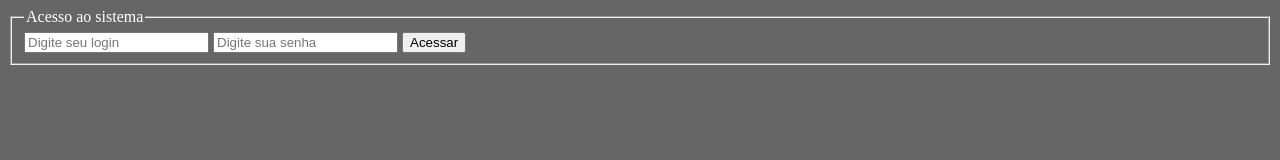
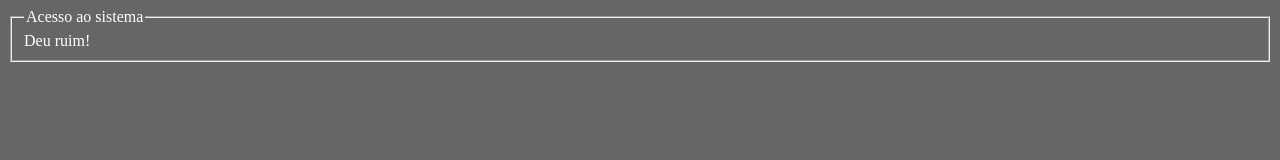
Before and after one commit to amasiero/treinamento-fiap, a plain HTML site: page index.html in a window 1280 px wide. Drawn offline with Linux system fonts and the light colour scheme.

Commit message:
Adicionando javascript

```diff
--- a/index.html
+++ b/index.html
@@ -25,5 +25,6 @@
 				<button type="submit">Acessar</button>
 			</form>
 		</fieldset>
+		<script src="src/main.js"></script>
 	</body>
 </html>
--- /dev/null
+++ b/src/main.js
@@ -0,0 +1 @@
+document.querySelector('form').innerHTML = 'Deu ruim!';
```
Also changed, not shown: 1 other file.
